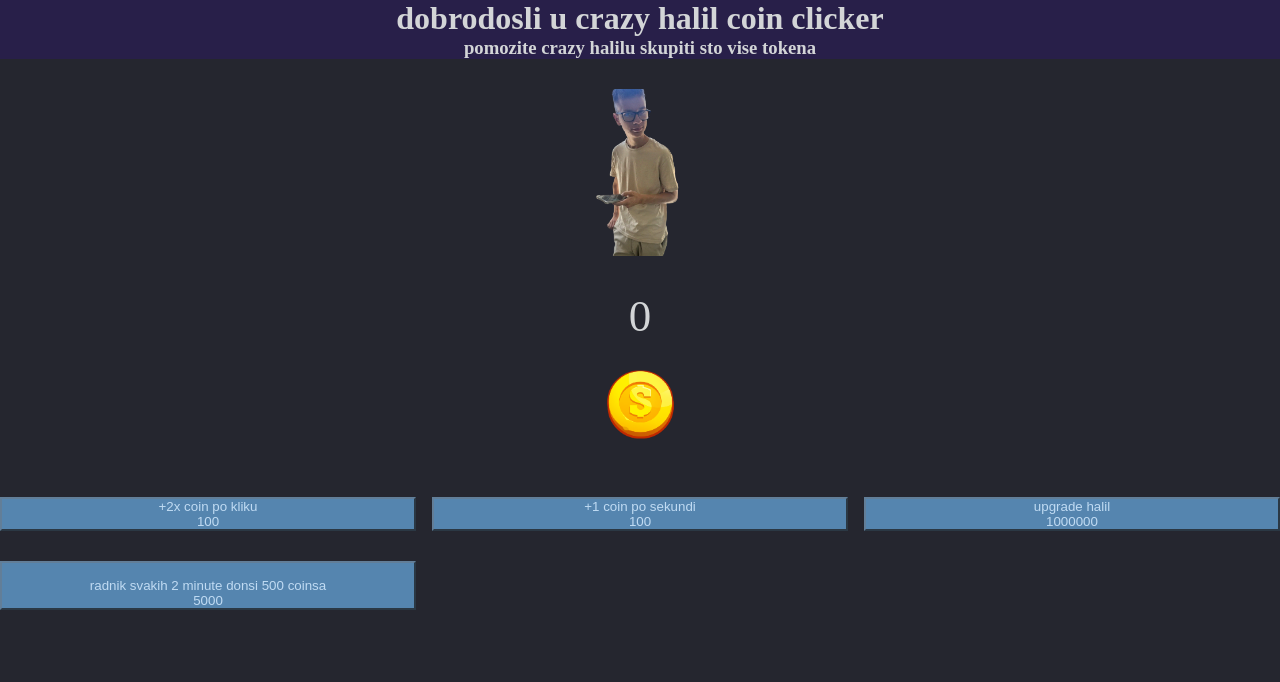
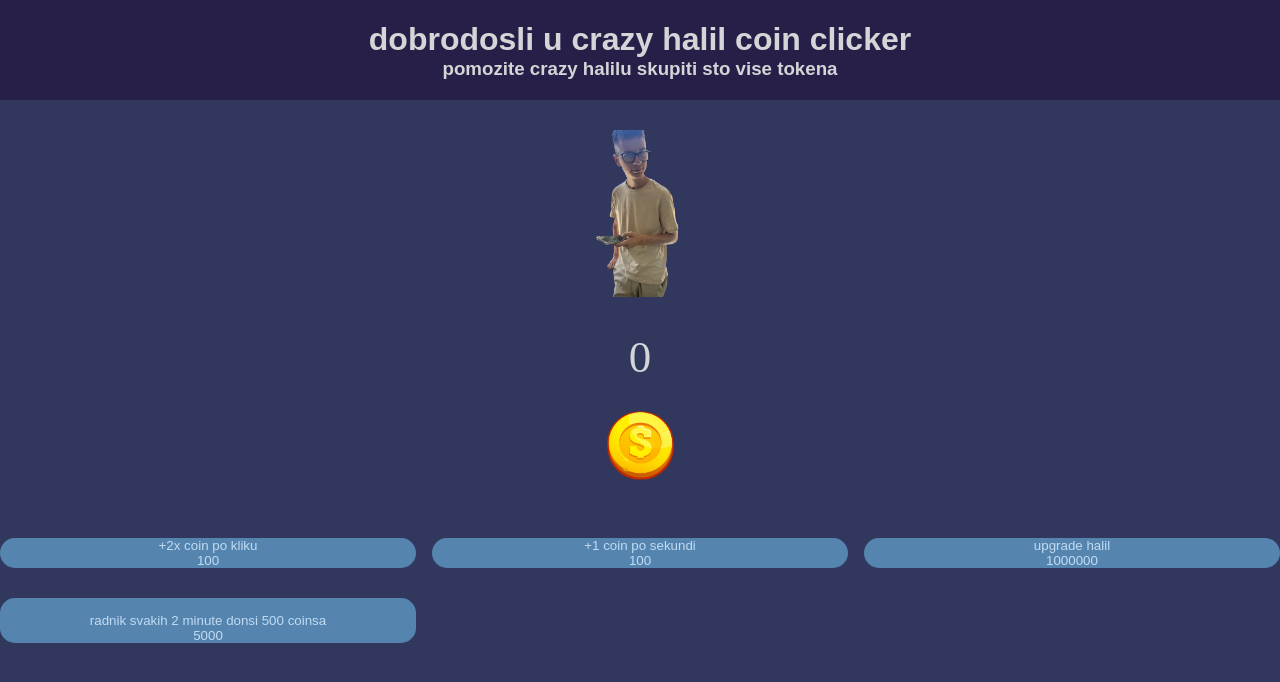
Before and after one commit to halilbasa/halilbasa.github.io, a plain HTML site: page index.html in a window 1280 px wide. Drawn offline with Linux system fonts and the light colour scheme.

Commit message:
mali update

```diff
--- a/script.js
+++ b/script.js
@@ -17,7 +17,6 @@ pare.onclick = function(){
 
     b = b + klik;
     score.textContent = b;
-    console.log(b);
 
 }
 
@@ -31,7 +30,7 @@ button1.onclick = function(){
     if(b >= cjenaklik){
         klik = klik * 2;
         b = b - cjenaklik;
-        cjenaklik = cjenaklik * 2;
+        cjenaklik = cjenaklik * 2.5;
         button1.textContent = "+2x coin po kliku \n" + cjenaklik;
         score.textContent = b;
     }
@@ -104,7 +103,9 @@ setInterval(()=>{
 const button4 = document.getElementById("dugme4");
 
 button4.onclick = function(){
+   if(b >= 5000){
     radnici++;
     b = b - 5000;
     score.textContent = b;
+   }
 }
--- a/styles.css
+++ b/styles.css
@@ -11,10 +11,23 @@
     padding: 0;
     text-align: center;
     color: rgb(211, 213, 215);
+    height: 100px;
+    display: flex;
+    flex-direction: column;
+    justify-content: center;
+    align-items: center;
+}
+
+#naslov {
+    font-family: Arial, Helvetica, sans-serif;
+}
+
+h3 {
+    font-family: Arial, Helvetica, sans-serif;
 }
 
 body{
-    background-color:rgb(37, 38, 47);
+    background-color: rgb(49, 55, 93);
 
 }
 
@@ -70,6 +83,8 @@ img{
     color: rgb(192, 219, 243);
     background-color: hsl(208, 36%, 51%);
     border-color:rgb(98, 126, 152);
+    border: 0;
+    border-radius: 15px;
 
 }
 
```
